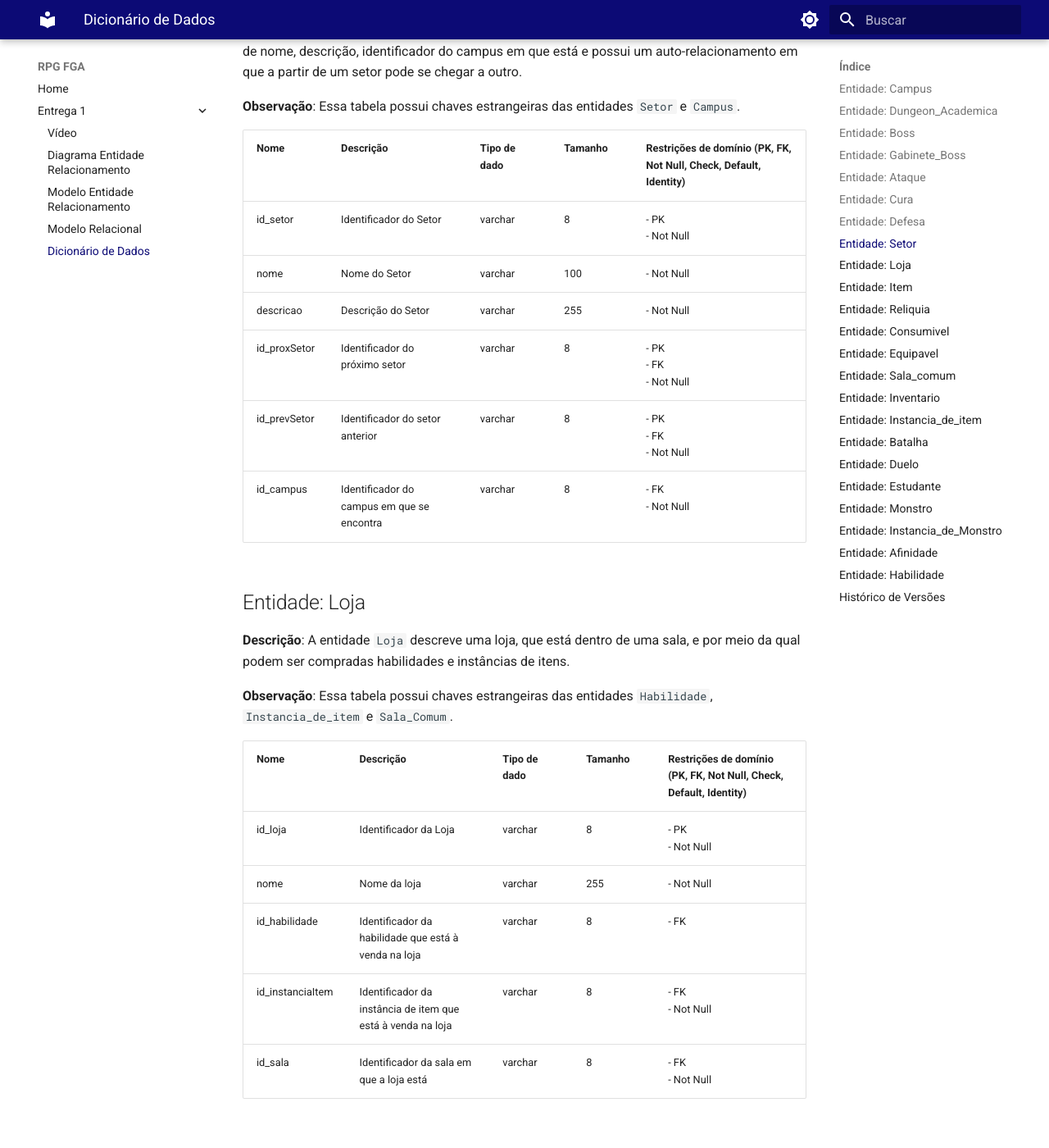
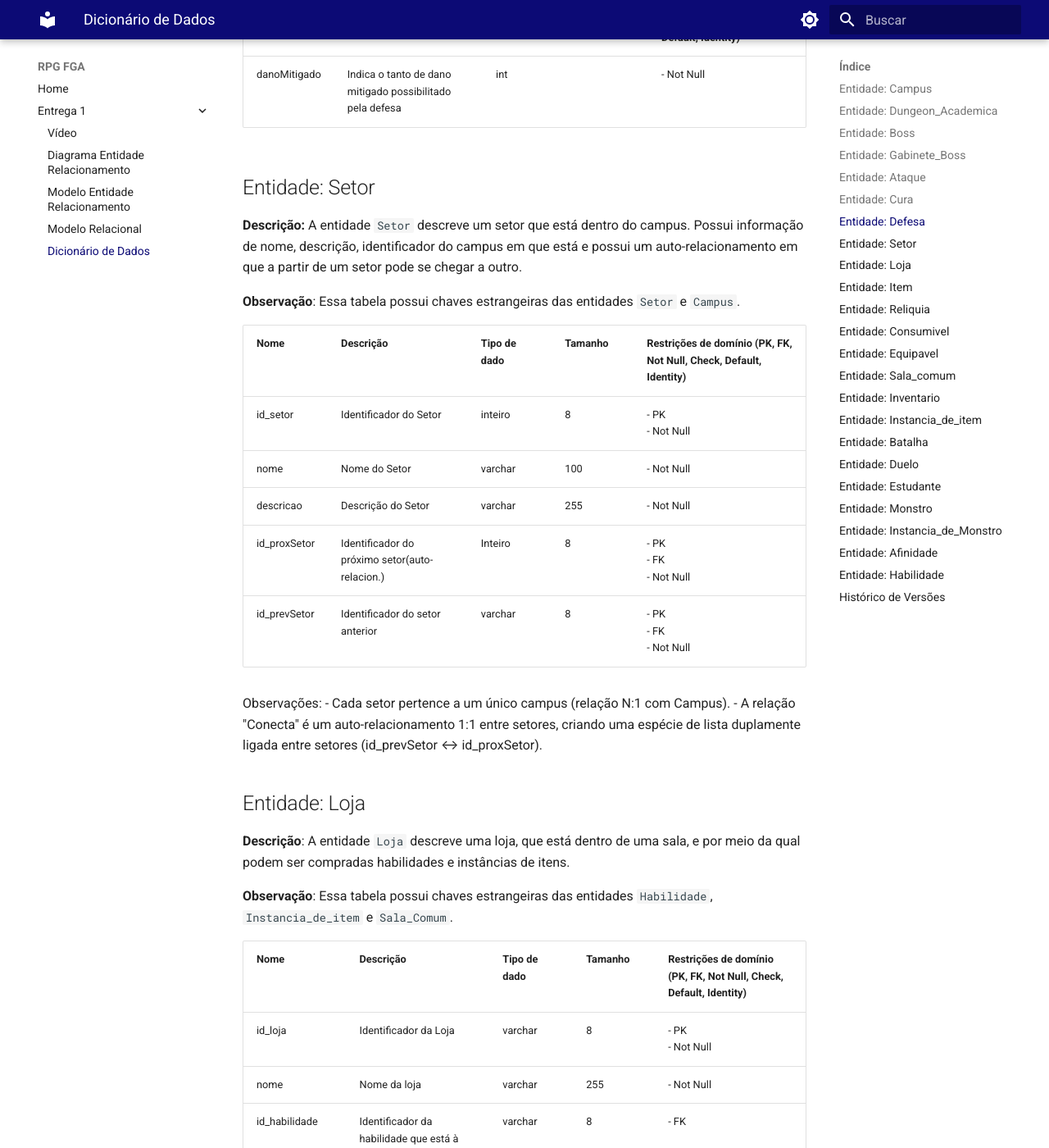
Before and after one commit to SBD1/2025.1_RPG_FGA, an MkDocs documentation site: the page built from docs/entrega1/dicionariov1.md, in a window 1280 px wide and 1400 px high, scrolled down 4004 px. Shown: the whole window at 82% size. Built offline with MkDocs 1.6.1 and Material for MkDocs 9.7.7, drawn with Linux system fonts in a browser that asks for light colours; some of the changed text lies outside the part shown.

Commit message:
Update dicionariov1.md

```diff
--- a/docs/entrega1/dicionariov1.md
+++ b/docs/entrega1/dicionariov1.md
@@ -7,14 +7,14 @@
 
 **Descrição:** A entidade Campus descreve os campus presentes no jogo e outras informações, como: seu número de identificação e nome.
 
-Observação: Essa tabela é chave estrangeira de `Setor`.
-
 | Nome      | Descrição                         | Tipo de dado | Tamanho | Restrições de domínio (PK, FK, Not Null, Check, Default, Identity) |
 | --------- | --------------------------------- | ------------ | ------- | ------------------------------------------------------------------ |
-| id_campus | Identificador da instância Campus | varchar      | 8       | - PK<br>- Not Null<br>                                             |
+| id_Campus | Identificador único do campus | Inteiro      | 8       | - PK<br>- Not Null<br>                                             |
 | nome      | Nome do campus                    | varchar      | 100     | - Not Null                                                         |
 | descricao | Descrição do campus               | varchar      | 255     | - Not Null                                                         |
-
+Observações:
+ - Cada campus contem um ou mais setores (relação 1:N com Setor).
+ - Um campus deve existir (participação total – (1,1)).
 
 ## Entidade: Dungeon\_Academica
 
@@ -103,13 +103,15 @@
 
 | Nome         | Descrição                                  | Tipo de dado | Tamanho | Restrições de domínio (PK, FK, Not Null, Check, Default, Identity) |
 | ------------ | ------------------------------------------ | ------------ | ------- | ------------------------------------------------------------------ |
-| id_setor     | Identificador do Setor                     | varchar      | 8       | - PK<br>- Not Null                                                 |
+| id_setor     | Identificador do Setor                     | inteiro      | 8       | - PK<br>- Not Null                                                 |
 | nome         | Nome do Setor                              | varchar      | 100     | - Not Null                                                         |
 | descricao    | Descrição do Setor                         | varchar      | 255     | - Not Null                                                         |
-| id_proxSetor | Identificador do próximo setor             | varchar      | 8       | - PK<br>- FK         <br>- Not Null                                              |
-| id_prevSetor | Identificador do setor anterior            | varchar      | 8       | - PK<br>- FK<br>- Not Null                                                       |
-| id_campus    | Identificador do campus em que se encontra | varchar      | 8       | - FK<br>- Not Null                                                 |
+| id_proxSetor | Identificador do próximo setor(auto-relacion.)             | Inteiro      | 8       | - PK<br>- FK         <br>- Not Null                                              |
+| id_prevSetor | Identificador do setor anterior            | varchar      | 8       | - PK<br>- FK<br>- Not Null                                                                         |
 
+Observações:
+- Cada setor pertence a um único campus (relação N:1 com Campus).
+- A relação "Conecta" é um auto-relacionamento 1:1 entre setores, criando uma espécie de lista duplamente ligada entre setores (id_prevSetor ↔ id_proxSetor).
 
 ## Entidade: Loja
 
```
